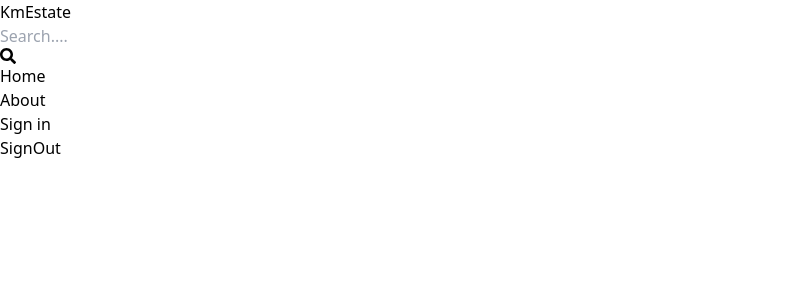
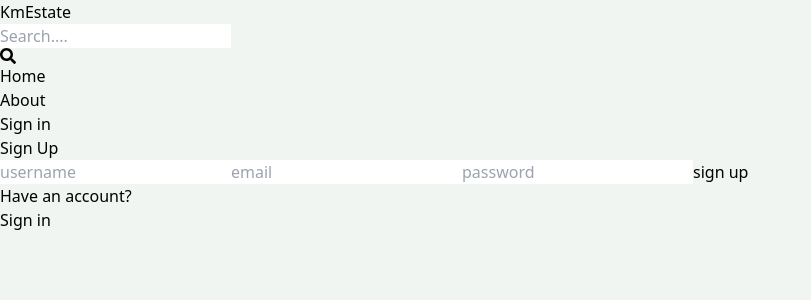
Before and after one commit to kubirthan/Estate---mern, a React (Vite) app in the folder client/: page /sign-up in a window 1280 px wide. Shown: the top 300 px of the page, without its empty margins (0-811 px from the left). Built offline with nearby package versions, Linux system fonts and the light colour scheme.

Commit message:
Complete signup page UI

```diff
--- a/client/src/index.css
+++ b/client/src/index.css
@@ -1,3 +1,7 @@
 @tailwind base;
 @tailwind components;
 @tailwind utilities;
+
+body {
+    background-color: rgb(241, 245, 241);
+}
--- a/client/src/pages/SignUp.jsx
+++ b/client/src/pages/SignUp.jsx
@@ -1,7 +1,21 @@
-import React from 'react'
+import {Link} from 'react-router-dom'
 
 export default function SignUp() {
   return (
-    <div>SignOut</div>
+    <div className='p-3 max-w-lg mx-auto'>
+      <h1 className='text-center text-3xl font-semibold'>Sign Up</h1>
+      <form action="" className='flex p-3 flex-col gap-4'>
+        <input type="text" placeholder='username' className='border p-3 rounded-lg' id='username'/>
+        <input type="email" placeholder='email' className='border p-3 rounded-lg' id='username'/>
+        <input type="password" placeholder='password' className='border p-3 rounded-lg' id='username'/>
+        <button className='bg-slate-700 p-3 rounded-lg text-white uppercase  hover:opacity-95 disabled:opacity-80'>sign up</button>
+      </form>
+      <div className='flex gap-2 mt-5'>
+        <p>Have an account?</p>
+        <Link to={'/sign-in'}>
+          <span className='text-blue-700'>Sign in</span>
+        </Link>
+      </div>
+    </div>
   )
 }
```
